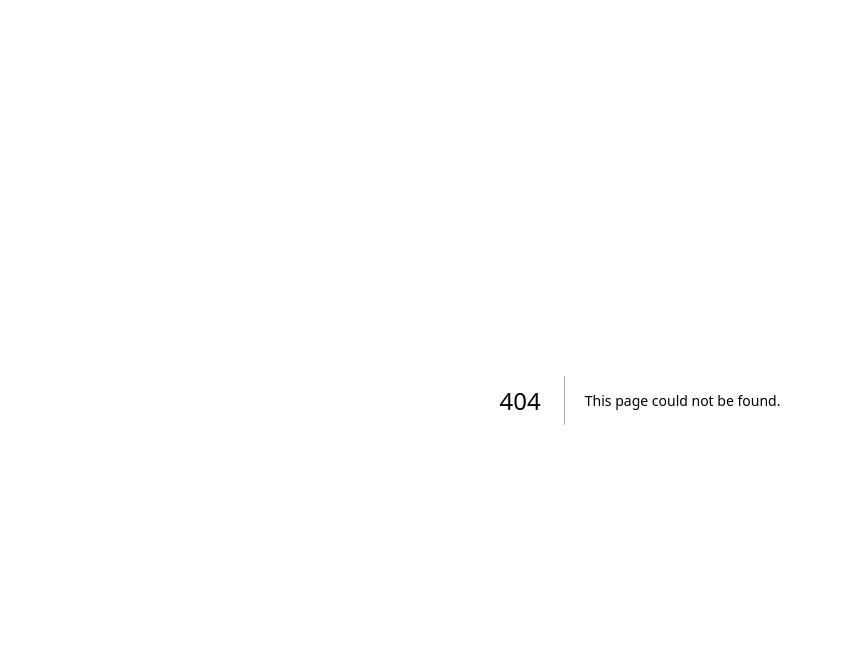
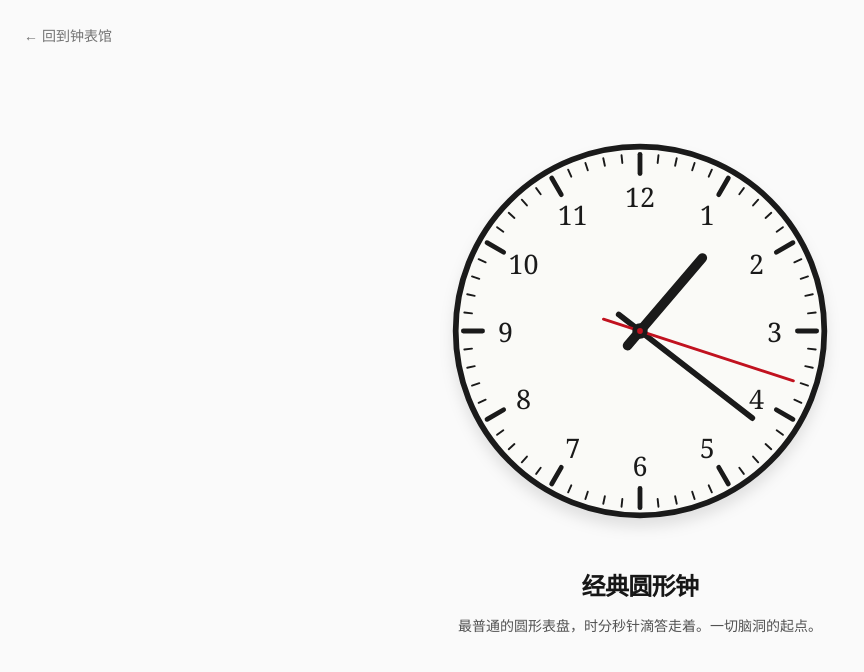
Before and after one commit to qing4132/clocks, a Next.js app: page /clocks/classic-round in a window 1280 px wide. Before the commit this address had no page. Shown: the top 672 px of the page, without its empty margins (0-864 px from the left). Built offline with nearby package versions, Linux system fonts and the light colour scheme.

Commit message:
feat: 脑洞钟表馆 + 第一个经典圆形钟

```diff
--- /dev/null
+++ b/src/app/clocks/[slug]/page.tsx
@@ -0,0 +1,40 @@
+import Link from "next/link";
+import { notFound } from "next/navigation";
+import { clocks, getClock } from "@/clocks/registry";
+
+export function generateStaticParams() {
+  return clocks.map((c) => ({ slug: c.slug }));
+}
+
+export default async function ClockPage({
+  params,
+}: {
+  params: Promise<{ slug: string }>;
+}) {
+  const { slug } = await params;
+  const clock = getClock(slug);
+  if (!clock) notFound();
+
+  const { name, description, Component } = clock;
+
+  return (
+    <main className="min-h-screen bg-neutral-50 text-neutral-900 flex flex-col">
+      <nav className="px-6 py-6">
+        <Link
+          href="/"
+          className="text-sm text-neutral-500 hover:text-neutral-900 transition"
+        >
+          ← 回到钟表馆
+        </Link>
+      </nav>
+
+      <div className="flex-1 flex flex-col items-center justify-center px-6 pb-24">
+        <Component />
+        <h1 className="mt-12 text-2xl font-semibold tracking-tight">{name}</h1>
+        <p className="mt-3 max-w-md text-center text-neutral-600 text-sm leading-relaxed">
+          {description}
+        </p>
+      </div>
+    </main>
+  );
+}
--- a/src/app/layout.tsx
+++ b/src/app/layout.tsx
@@ -13,8 +13,8 @@ const geistMono = Geist_Mono({
 });
 
 export const metadata: Metadata = {
-  title: "Create Next App",
-  description: "Generated by create next app",
+  title: "脑洞钟表馆",
+  description: "一个收集各种奇怪表盘的网站。",
 };
 
 export default function RootLayout({
--- a/src/app/page.tsx
+++ b/src/app/page.tsx
@@ -1,65 +1,46 @@
-import Image from "next/image";
+import Link from "next/link";
+import { clocks } from "@/clocks/registry";
 
 export default function Home() {
   return (
-    <div className="flex flex-col flex-1 items-center justify-center bg-zinc-50 font-sans dark:bg-black">
-      <main className="flex flex-1 w-full max-w-3xl flex-col items-center justify-between py-32 px-16 bg-white dark:bg-black sm:items-start">
-        <Image
-          className="dark:invert"
-          src="/next.svg"
-          alt="Next.js logo"
-          width={100}
-          height={20}
-          priority
-        />
-        <div className="flex flex-col items-center gap-6 text-center sm:items-start sm:text-left">
-          <h1 className="max-w-xs text-3xl font-semibold leading-10 tracking-tight text-black dark:text-zinc-50">
-            To get started, edit the page.tsx file.
+    <main className="min-h-screen bg-neutral-50 text-neutral-900 px-6 py-16 sm:py-24">
+      <div className="max-w-5xl mx-auto">
+        <header className="mb-16">
+          <h1 className="text-4xl sm:text-5xl font-semibold tracking-tight">
+            脑洞钟表馆
           </h1>
-          <p className="max-w-md text-lg leading-8 text-zinc-600 dark:text-zinc-400">
-            Looking for a starting point or more instructions? Head over to{" "}
-            <a
-              href="https://vercel.com/templates?framework=next.js&utm_source=create-next-app&utm_medium=appdir-template-tw&utm_campaign=create-next-app"
-              className="font-medium text-zinc-950 dark:text-zinc-50"
+          <p className="mt-4 text-neutral-600 max-w-xl leading-relaxed">
+            一个收集各种奇怪表盘的网站。每一个钟都在走，每一个都长得不太一样。
+            脑洞的出口在这里。
+          </p>
+        </header>
+
+        <section className="grid grid-cols-1 sm:grid-cols-2 lg:grid-cols-3 gap-6">
+          {clocks.map(({ slug, name, description, Component }) => (
+            <Link
+              key={slug}
+              href={`/clocks/${slug}`}
+              className="group block rounded-2xl border border-neutral-200 bg-white p-6 hover:border-neutral-900 hover:shadow-lg transition"
             >
-              Templates
-            </a>{" "}
-            or the{" "}
-            <a
-              href="https://nextjs.org/learn?utm_source=create-next-app&utm_medium=appdir-template-tw&utm_campaign=create-next-app"
-              className="font-medium text-zinc-950 dark:text-zinc-50"
-            >
-              Learning
-            </a>{" "}
-            center.
-          </p>
-        </div>
-        <div className="flex flex-col gap-4 text-base font-medium sm:flex-row">
-          <a
-            className="flex h-12 w-full items-center justify-center gap-2 rounded-full bg-foreground px-5 text-background transition-colors hover:bg-[#383838] dark:hover:bg-[#ccc] md:w-[158px]"
-            href="https://vercel.com/new?utm_source=create-next-app&utm_medium=appdir-template-tw&utm_campaign=create-next-app"
-            target="_blank"
-            rel="noopener noreferrer"
-          >
-            <Image
-              className="dark:invert"
-              src="/vercel.svg"
-              alt="Vercel logomark"
-              width={16}
-              height={16}
-            />
-            Deploy Now
-          </a>
-          <a
-            className="flex h-12 w-full items-center justify-center rounded-full border border-solid border-black/[.08] px-5 transition-colors hover:border-transparent hover:bg-black/[.04] dark:border-white/[.145] dark:hover:bg-[#1a1a1a] md:w-[158px]"
-            href="https://nextjs.org/docs?utm_source=create-next-app&utm_medium=appdir-template-tw&utm_campaign=create-next-app"
-            target="_blank"
-            rel="noopener noreferrer"
-          >
-            Documentation
-          </a>
-        </div>
-      </main>
-    </div>
+              <div className="aspect-square flex items-center justify-center mb-4">
+                <div className="scale-75 origin-center">
+                  <Component />
+                </div>
+              </div>
+              <h2 className="font-medium text-lg group-hover:underline">
+                {name}
+              </h2>
+              <p className="mt-1 text-sm text-neutral-500 line-clamp-2">
+                {description}
+              </p>
+            </Link>
+          ))}
+        </section>
+
+        <footer className="mt-24 text-sm text-neutral-400">
+          更多脑洞陆续上线。
+        </footer>
+      </div>
+    </main>
   );
 }
--- /dev/null
+++ b/src/clocks/classic-round/ClassicRoundClock.tsx
@@ -0,0 +1,113 @@
+"use client";
+
+import { useEffect, useState } from "react";
+
+export default function ClassicRoundClock() {
+  const [now, setNow] = useState<Date | null>(null);
+
+  useEffect(() => {
+    setNow(new Date());
+    const id = setInterval(() => setNow(new Date()), 1000);
+    return () => clearInterval(id);
+  }, []);
+
+  // Server / first paint: render a static 12:00:00 to avoid hydration mismatch.
+  const h = now ? now.getHours() % 12 : 0;
+  const m = now ? now.getMinutes() : 0;
+  const s = now ? now.getSeconds() : 0;
+
+  const secondAngle = s * 6;
+  const minuteAngle = m * 6 + s * 0.1;
+  const hourAngle = h * 30 + m * 0.5;
+
+  return (
+    <svg
+      viewBox="-100 -100 200 200"
+      className="w-72 h-72 sm:w-96 sm:h-96 drop-shadow-xl"
+      role="img"
+      aria-label="Classic round analog clock"
+    >
+      {/* face */}
+      <circle cx="0" cy="0" r="96" fill="#fafaf7" stroke="#1a1a1a" strokeWidth="3" />
+
+      {/* minute ticks */}
+      {Array.from({ length: 60 }).map((_, i) => {
+        const isHour = i % 5 === 0;
+        return (
+          <line
+            key={i}
+            x1="0"
+            y1={-92}
+            x2="0"
+            y2={isHour ? -82 : -88}
+            stroke="#1a1a1a"
+            strokeWidth={isHour ? 2.5 : 1}
+            strokeLinecap="round"
+            transform={`rotate(${i * 6})`}
+          />
+        );
+      })}
+
+      {/* hour numerals */}
+      {Array.from({ length: 12 }).map((_, i) => {
+        const num = i === 0 ? 12 : i;
+        const angle = ((i * 30) - 90) * (Math.PI / 180);
+        const r = 70;
+        const x = Math.cos(angle) * r;
+        const y = Math.sin(angle) * r;
+        return (
+          <text
+            key={i}
+            x={x}
+            y={y}
+            textAnchor="middle"
+            dominantBaseline="central"
+            fontFamily="Georgia, 'Times New Roman', serif"
+            fontSize="14"
+            fill="#1a1a1a"
+          >
+            {num}
+          </text>
+        );
+      })}
+
+      {/* hour hand */}
+      <line
+        x1="0"
+        y1="10"
+        x2="0"
+        y2="-50"
+        stroke="#1a1a1a"
+        strokeWidth="5"
+        strokeLinecap="round"
+        transform={`rotate(${hourAngle})`}
+      />
+      {/* minute hand */}
+      <line
+        x1="0"
+        y1="14"
+        x2="0"
+        y2="-74"
+        stroke="#1a1a1a"
+        strokeWidth="3"
+        strokeLinecap="round"
+        transform={`rotate(${minuteAngle})`}
+      />
+      {/* second hand */}
+      <line
+        x1="0"
+        y1="20"
+        x2="0"
+        y2="-84"
+        stroke="#c1121f"
+        strokeWidth="1.5"
+        strokeLinecap="round"
+        transform={`rotate(${secondAngle})`}
+      />
+
+      {/* center cap */}
+      <circle cx="0" cy="0" r="4" fill="#1a1a1a" />
+      <circle cx="0" cy="0" r="1.5" fill="#c1121f" />
+    </svg>
+  );
+}
--- /dev/null
+++ b/src/clocks/registry.ts
@@ -0,0 +1,22 @@
+import type { ComponentType } from "react";
+import ClassicRoundClock from "./classic-round/ClassicRoundClock";
+
+export type ClockEntry = {
+  slug: string;
+  name: string;
+  description: string;
+  Component: ComponentType;
+};
+
+export const clocks: ClockEntry[] = [
+  {
+    slug: "classic-round",
+    name: "经典圆形钟",
+    description: "最普通的圆形表盘，时分秒针滴答走着。一切脑洞的起点。",
+    Component: ClassicRoundClock,
+  },
+];
+
+export function getClock(slug: string): ClockEntry | undefined {
+  return clocks.find((c) => c.slug === slug);
+}
```
Also changed, not shown: 1 other file (tests, documents, lock files or other folders).
